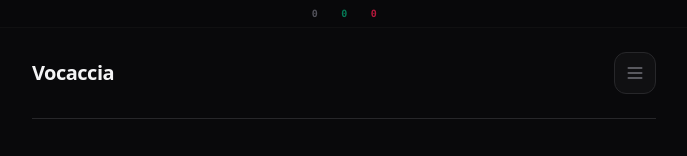
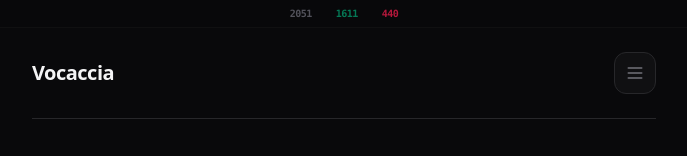
Before and after one commit to moustafamin1/german-vocab-master, a React (Vite) app: page / in a window 1280 px wide. Shown: the top 156 px of the page, without its empty margins (296-983 px from the left). Built offline with nearby package versions, Linux system fonts and the light colour scheme.

Commit message:
feat: restore global stats to user-provided values

```diff
--- a/src/App.jsx
+++ b/src/App.jsx
@@ -23,7 +23,7 @@ export default function App() {
     const [devMode, setDevMode] = useState(true);
     const [srsOffset, setSrsOffset] = useState(3);
     const [autoPlayAudio, setAutoPlayAudio] = useState(true);
-    const [globalStats, setGlobalStats] = useState({ total: 0, correct: 0, incorrect: 0 });
+    const [globalStats, setGlobalStats] = useState({ total: 2051, correct: 1611, incorrect: 440 });
     const [dailyStats, setDailyStats] = useState([]);
 
     // App Config State
@@ -53,14 +53,14 @@ export default function App() {
             await storage.initStorage();
 
             let storedSRS = {};
-            let storedGlobalStats = { total: 0, correct: 0, incorrect: 0 };
+            let storedGlobalStats = { total: 2051, correct: 1611, incorrect: 440 };
             let storedSettings = { srsOffset: 3, devMode: true, autoPlayAudio: true };
             let storedDailyStats = [];
 
             try {
                 // 1. Load Data from Storage
                 storedSRS = await storage.getItem(SRS_STORAGE_KEY, {});
-                storedGlobalStats = await storage.getItem(GLOBAL_STATS_KEY, { total: 0, correct: 0, incorrect: 0 });
+                storedGlobalStats = await storage.getItem(GLOBAL_STATS_KEY, { total: 2051, correct: 1611, incorrect: 440 });
                 storedSettings = await storage.getItem(APP_SETTINGS_KEY, { srsOffset: 3, devMode: true, autoPlayAudio: true });
                 storedDailyStats = await storage.getItem(DAILY_STATS_KEY, []);
             } catch (err) {
```
